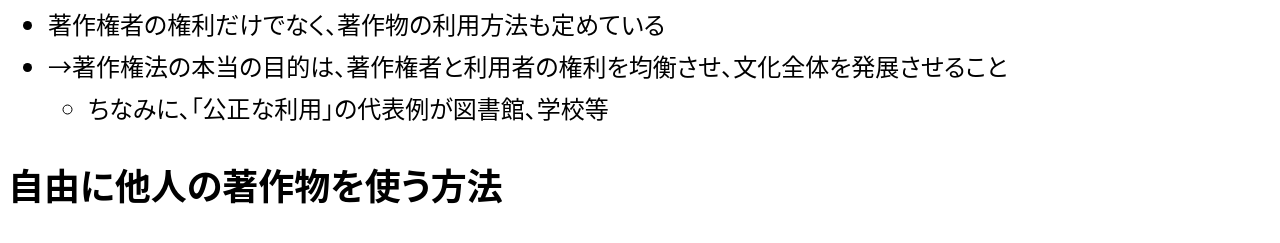
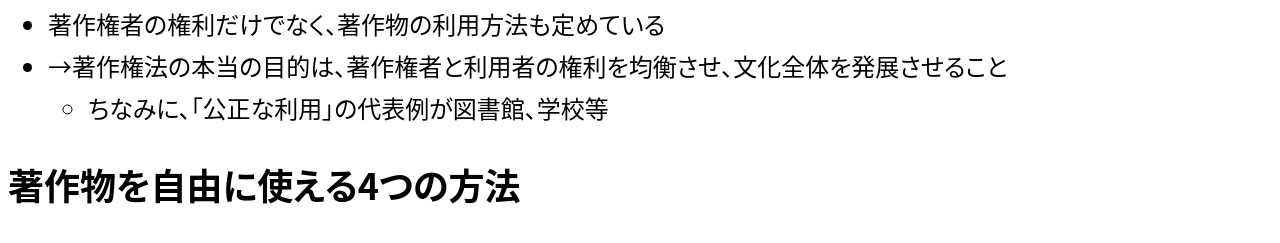
Before and after one commit to ogwata/20230708_tourist-guides-and-copyright, a website: page manuscript.html in a window 1280 px wide. Shown: the part 1632-1875 px from the top of the page. Drawn offline with Linux system fonts and the light colour scheme.

Commit message:
Update manuscript.md

```diff
--- a/manuscript.html
+++ b/manuscript.html
@@ -68,8 +68,8 @@
         </li>
       </ul>
     </section>
-    <section class="level1" aria-labelledby="自由に他人の著作物を使う方法">
-      <h1 id="自由に他人の著作物を使う方法">自由に他人の著作物を使う方法</h1>
+    <section class="level1" aria-labelledby="著作物を自由に使える4つの方法">
+      <h1 id="著作物を自由に使える4つの方法">著作物を自由に使える4つの方法</h1>
       <section class="level2" aria-labelledby="自由に使うu無断無料uで利用できること">
         <h2 id="自由に使うu無断無料uで利用できること">自由に使う→<u>無断・無料</u>で利用できること</h2>
       </section>
```
Also changed, not shown: manuscript.md (+1 -1 lines).
